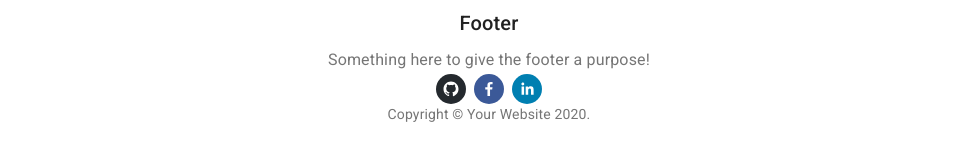
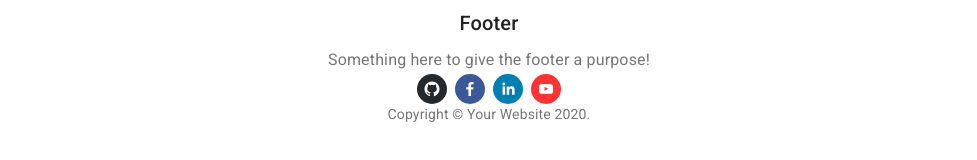
Before and after one commit to Rubiks-boy/Rubiks-boy.github.io, a React (Create React App) app: page / in a window 1280 px wide. Shown: the part 1525-1685 px from the top of the page, without its empty margins (151-1128 px from the left). Built offline with nearby package versions, Linux system fonts and the light colour scheme.

Commit message:
Social links from file

```diff
--- a/src/Footer.tsx
+++ b/src/Footer.tsx
@@ -2,6 +2,7 @@ import React from "react";
 import { Typography, Link, Grid } from "@material-ui/core";
 import { makeStyles } from "@material-ui/core/styles";
 import { SocialIcon } from "react-social-icons";
+import { social } from "./data";
 
 const useStyles = makeStyles((theme) => ({
   footer: {
@@ -45,32 +46,19 @@ export default function Footer() {
       >
         Something here to give the footer a purpose!
       </Typography>
-      <div>
-        <Grid container spacing={1} className={classes.socialIcons}>
+      <Grid container spacing={1} className={classes.socialIcons}>
+        {social.map((url: string) => (
           <Grid item>
             <SocialIcon
-              url="https://github.com/Rubiks-boy"
+              url={url}
               style={{
                 width: "30px",
                 height: "30px",
-                color: "black",
               }}
             />
           </Grid>
-          <Grid item>
-            <SocialIcon
-              url="https://www.facebook.com/adamwalker567123/"
-              style={{ width: "30px", height: "30px" }}
-            />
-          </Grid>
-          <Grid item>
-            <SocialIcon
-              url="https://www.linkedin.com/in/adam-walker-hmc/"
-              style={{ width: "30px", height: "30px" }}
-            />
-          </Grid>
-        </Grid>
-      </div>
+        ))}
+      </Grid>
       <Copyright />
     </footer>
   );
--- a/src/components/Header.tsx
+++ b/src/components/Header.tsx
@@ -9,9 +9,11 @@ import {
   RESUME_PATH,
   FADEIN_SOCIAL_TIMEOUT,
   FADEIN_TIMEOUT_FAST,
+  FADEIN_SEPARATION,
 } from "../constants";
 import { SocialIcon } from "react-social-icons";
 import FadeInOnLoad from "./FadeInOnLoad";
+import { social } from "../data";
 
 const useStyles = makeStyles((theme) => ({
   heroContent: {
@@ -59,7 +61,7 @@ export default function Album() {
                 </Typography>
               </div>
             </FadeInOnLoad>
-            <FadeInOnLoad delay={300}>
+            <FadeInOnLoad delay={FADEIN_SEPARATION}>
               <div className={classes.heroButtons}>
                 <Grid container spacing={2} className={classes.components}>
                   <Grid item>
@@ -79,26 +81,17 @@ export default function Album() {
             </FadeInOnLoad>
             <div className={classes.heroButtons}>
               <Grid container spacing={1} className={classes.components}>
-                <Grid item>
-                  <FadeInOnLoad timeout={FADEIN_SOCIAL_TIMEOUT} delay={600}>
-                    <SocialIcon url="https://github.com/Rubiks-boy" />
-                  </FadeInOnLoad>
-                </Grid>
-                <Grid item>
-                  <FadeInOnLoad timeout={FADEIN_SOCIAL_TIMEOUT} delay={900}>
-                    <SocialIcon url="https://www.facebook.com/adamwalker567123/" />
-                  </FadeInOnLoad>
-                </Grid>
-                <Grid item>
-                  <FadeInOnLoad timeout={FADEIN_SOCIAL_TIMEOUT} delay={1200}>
-                    <SocialIcon url="https://www.linkedin.com/in/adam-walker-hmc/" />
-                  </FadeInOnLoad>
-                </Grid>
-                <Grid item>
-                  <FadeInOnLoad timeout={FADEIN_SOCIAL_TIMEOUT} delay={1500}>
-                    <SocialIcon url="https://www.youtube.com/channel/UCuXDq-eMMNt_M49FI4RG7lQ/" />
-                  </FadeInOnLoad>
-                </Grid>
+                {social.map((url: string, i: number) => (
+                  <Grid item>
+                    <FadeInOnLoad
+                      timeout={FADEIN_SOCIAL_TIMEOUT}
+                      // +2 from the delays for text, and then buttons
+                      delay={FADEIN_SEPARATION * (i + 2)}
+                    >
+                      <SocialIcon url={url} />
+                    </FadeInOnLoad>
+                  </Grid>
+                ))}
               </Grid>
             </div>
           </Grid>
--- a/src/components/Projects.tsx
+++ b/src/components/Projects.tsx
@@ -11,8 +11,8 @@ import {
 import { makeStyles } from "@material-ui/core/styles";
 import React from "react";
 import FadeInOnLoad from "./FadeInOnLoad";
-import { FADEIN_SEPARATION } from "../constants";
-import { projects } from "../projects";
+import { FADEIN_SEPARATION_FAST } from "../constants";
+import { projects } from "../data";
 
 interface ProjectCard {
   name: string;
@@ -52,7 +52,7 @@ export default function Projects() {
         <Grid container spacing={4}>
           {projects.map((card: ProjectCard, i) => (
             <Grid item key={i} xs={12} sm={6} md={4}>
-              <FadeInOnLoad delay={i * FADEIN_SEPARATION}>
+              <FadeInOnLoad delay={i * FADEIN_SEPARATION_FAST}>
                 <Card className={classes.card}>
                   <CardMedia
                     className={classes.cardMedia}
--- a/src/constants.tsx
+++ b/src/constants.tsx
@@ -1,6 +1,7 @@
 export const FADEIN_TIMEOUT = 1500;
 export const FADEIN_TIMEOUT_FAST = 500;
-export const FADEIN_SEPARATION = 100;
+export const FADEIN_SEPARATION_FAST = 100;
+export const FADEIN_SEPARATION = 300;
 export const FADEIN_SOCIAL_TIMEOUT = 2500;
 
 export const RESUME_PATH = "/Resume.pdf";
--- a/src/projects.ts
+++ b/src/data.ts
@@ -23,3 +23,10 @@ export const projects = [
     image: "https://source.unsplash.com/random",
   },
 ];
+
+export const social = [
+  "https://github.com/Rubiks-boy",
+  "https://www.facebook.com/adamwalker567123/",
+  "https://www.linkedin.com/in/adam-walker-hmc/",
+  "https://www.youtube.com/channel/UCuXDq-eMMNt_M49FI4RG7lQ/",
+];
```
